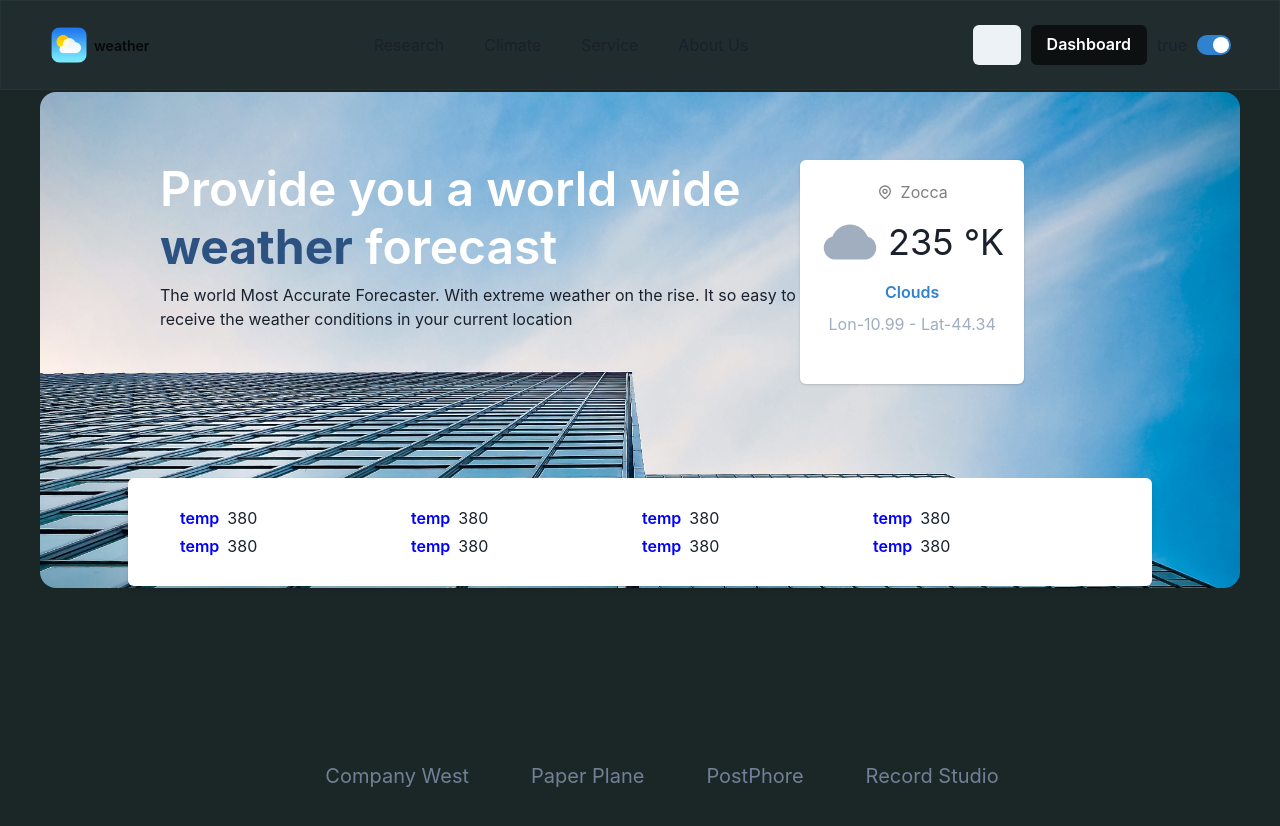
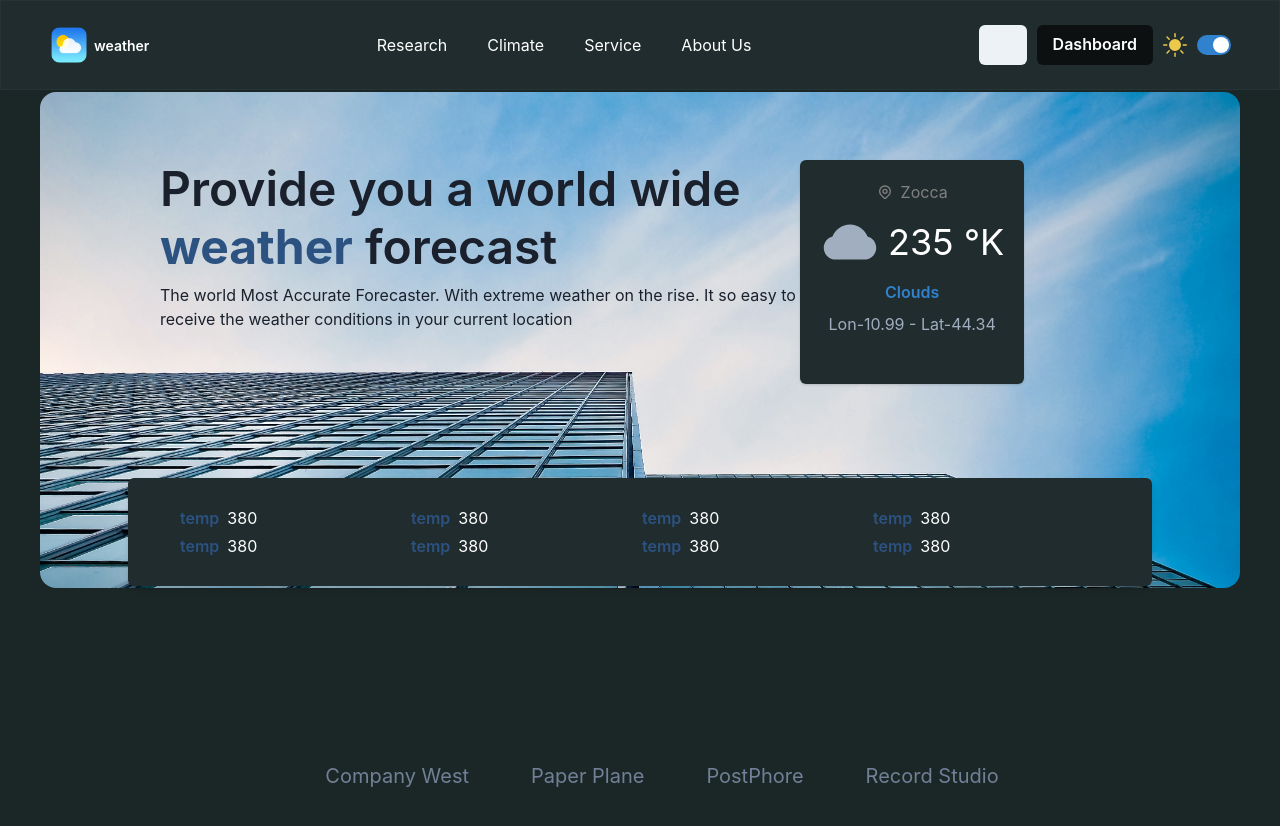
Before and after one commit to Firay24/landing-page-chakra, a React (Vite) app: page / in a window 1280 px wide. Shown: the top 826 px of the page. Built offline with nearby package versions, Linux system fonts and the light colour scheme; sample sign-in values are in the browser's storage; some icons are missing.

Commit message:
dark light mode

```diff
--- a/src/components/Navbar/index.tsx
+++ b/src/components/Navbar/index.tsx
@@ -20,7 +20,9 @@ import { AiOutlineClose } from "react-icons/ai";
 import { useNavigate } from "react-router-dom";
 import { FaPowerOff } from "react-icons/fa6";
 import { ThemeContext } from "../../router/appRouter";
-import { backgroundContainer, customBorder } from "./styles";
+import { backgroundContainer, customBorder, primaryTextColor } from "./styles";
+import { MdDarkMode } from "react-icons/md";
+import { BsFillSunFill } from "react-icons/bs";
 
 const NavBar = (props: { menu: string[]; isCurrentDashboard?: boolean }) => {
   const theme: any = useContext(ThemeContext);
@@ -102,7 +104,10 @@ const NavBar = (props: { menu: string[]; isCurrentDashboard?: boolean }) => {
           <List display="flex" gap="10">
             {props.menu.map((item, index) => (
               <ListItem key={index}>
-                <Link _hover={{ textDecor: "none", color: "blue" }}>
+                <Link
+                  _hover={{ textDecor: "none", color: "blue" }}
+                  color={primaryTextColor()}
+                >
                   {item}
                 </Link>
               </ListItem>
@@ -127,7 +132,9 @@ const NavBar = (props: { menu: string[]; isCurrentDashboard?: boolean }) => {
               >
                 Dashboard
               </Button>
-              <Text>{JSON.stringify(theme.currentTheme)}</Text>
+              <Text color="yellow.400" fontSize="2xl">
+                {theme.currentTheme ? <BsFillSunFill /> : <MdDarkMode />}
+              </Text>
               <Switch
                 isChecked={theme.currentTheme}
                 onChange={theme.switchTheme}
--- a/src/components/Navbar/sections/logo.tsx
+++ b/src/components/Navbar/sections/logo.tsx
@@ -1,11 +1,12 @@
 import { HStack, Image, Text } from "@chakra-ui/react";
 import LogoImage from "../../../assets/logo.png";
+import { primaryTextColor } from "../styles";
 
 const Logo = (props: { logoName: string }) => {
   return (
     <HStack gap={"5px"}>
       <Image src={LogoImage} alt="logo" boxSize="40px" />
-      <Text fontSize="14px" color="blackAlpha.800" fontWeight="semibold">
+      <Text fontSize="14px" color={primaryTextColor()} fontWeight="semibold">
         {props.logoName}
       </Text>
     </HStack>
--- a/src/components/Navbar/styles.ts
+++ b/src/components/Navbar/styles.ts
@@ -47,7 +47,15 @@ export const backgroundContainer2 = () => {
   if (currentTheme()) {
     return "rgba(37, 53, 54, 1)";
   } else {
-    return "rgba(233, 237, 247, 1)";
+    return "blue.600";
+  }
+};
+
+export const backgroundColorHover = () => {
+  if (currentTheme()) {
+    return "#171919";
+  } else {
+    return "gray.200";
   }
 };
 
--- a/src/page/Dashboard/index.tsx
+++ b/src/page/Dashboard/index.tsx
@@ -4,6 +4,7 @@ import cardDataDashboard from "../../util/cardDashboard";
 import { MdOutlineArrowBackIosNew } from "react-icons/md";
 import { useNavigate } from "react-router-dom";
 import NavBar from "../../components/Navbar";
+import { backgroundContainer2 } from "../../components/Navbar/styles";
 
 const Dashboard = () => {
   const navigate = useNavigate();
@@ -17,7 +18,7 @@ const Dashboard = () => {
     <Stack>
       <NavBar menu={menu} isCurrentDashboard={true} />
       <Stack
-        backgroundColor="blue.400"
+        backgroundColor={backgroundContainer2()}
         padding={5}
         justifyContent="start"
         alignItems="start"
--- a/src/page/Dashboard/pages/active/index.tsx
+++ b/src/page/Dashboard/pages/active/index.tsx
@@ -16,6 +16,7 @@ import {
 } from "@chakra-ui/react";
 import { MdOutlineArrowBackIosNew } from "react-icons/md";
 import { useNavigate } from "react-router-dom";
+import { primaryTextColor } from "../../../../components/Navbar/styles";
 
 const Project = () => {
   const navigate = useNavigate();
@@ -38,7 +39,7 @@ const Project = () => {
           <MdOutlineArrowBackIosNew />
         </Button>
       </HStack>
-      <TableContainer>
+      <TableContainer color={primaryTextColor()}>
         <Table variant="simple">
           <TableCaption>Imperial to metric conversion factors</TableCaption>
           <Thead>
--- a/src/page/Dashboard/pages/productivity/index.tsx
+++ b/src/page/Dashboard/pages/productivity/index.tsx
@@ -16,6 +16,7 @@ import {
 } from "@chakra-ui/react";
 import { MdOutlineArrowBackIosNew } from "react-icons/md";
 import { useNavigate } from "react-router-dom";
+import { primaryTextColor } from "../../../../components/Navbar/styles";
 
 const Project = () => {
   const navigate = useNavigate();
@@ -38,7 +39,7 @@ const Project = () => {
           <MdOutlineArrowBackIosNew />
         </Button>
       </HStack>
-      <TableContainer>
+      <TableContainer color={primaryTextColor()}>
         <Table variant="simple">
           <TableCaption>Imperial to metric conversion factors</TableCaption>
           <Thead>
--- a/src/page/Dashboard/pages/project/index.tsx
+++ b/src/page/Dashboard/pages/project/index.tsx
@@ -16,6 +16,7 @@ import {
 } from "@chakra-ui/react";
 import { MdOutlineArrowBackIosNew } from "react-icons/md";
 import { useNavigate } from "react-router-dom";
+import { primaryTextColor } from "../../../../components/Navbar/styles";
 
 const Project = () => {
   const navigate = useNavigate();
@@ -38,7 +39,7 @@ const Project = () => {
           <MdOutlineArrowBackIosNew />
         </Button>
       </HStack>
-      <TableContainer>
+      <TableContainer color={primaryTextColor()}>
         <Table variant="simple">
           <TableCaption>Imperial to metric conversion factors</TableCaption>
           <Thead>
--- a/src/page/Dashboard/pages/teams/index.tsx
+++ b/src/page/Dashboard/pages/teams/index.tsx
@@ -16,6 +16,7 @@ import {
 } from "@chakra-ui/react";
 import { MdOutlineArrowBackIosNew } from "react-icons/md";
 import { useNavigate } from "react-router-dom";
+import { primaryTextColor } from "../../../../components/Navbar/styles";
 
 const Project = () => {
   const navigate = useNavigate();
@@ -38,7 +39,7 @@ const Project = () => {
           <MdOutlineArrowBackIosNew />
         </Button>
       </HStack>
-      <TableContainer>
+      <TableContainer color={primaryTextColor()}>
         <Table variant="simple">
           <TableCaption>Imperial to metric conversion factors</TableCaption>
           <Thead>
--- a/src/page/LandingPage/sections/hero.tsx
+++ b/src/page/LandingPage/sections/hero.tsx
@@ -16,7 +16,10 @@ import { AiFillCloud } from "react-icons/ai";
 import { HiOutlineLocationMarker } from "react-icons/hi";
 import TempList from "./tempList";
 import dataTemp from "../../../util/dataTemp";
-import { primaryTextColor } from "../../../components/Navbar/styles";
+import {
+  backgroundContainer,
+  primaryTextColor,
+} from "../../../components/Navbar/styles";
 
 const HeroSection = () => {
   console.log(dataTemp);
@@ -54,11 +57,7 @@ const HeroSection = () => {
       >
         <Grid templateColumns="repeat(3, 1fr)" marginX="160px">
           <GridItem colSpan={2}>
-            <Heading
-              fontSize="5xl"
-              fontWeight="semibold"
-              color={primaryTextColor()}
-            >
+            <Heading fontSize="5xl" fontWeight="semibold" color="gray.800">
               Provide you a world wide{" "}
               <chakra.span color="blue.700" fontWeight="bold">
                 weather
@@ -72,7 +71,12 @@ const HeroSection = () => {
             </Text>
           </GridItem>
           <GridItem>
-            <Card width="fit-content" dropShadow="lg" aspectRatio="1/1">
+            <Card
+              width="fit-content"
+              dropShadow="lg"
+              aspectRatio="1/1"
+              backgroundColor={backgroundContainer()}
+            >
               <CardBody justifyContent="center" alignItems="center">
                 <Stack>
                   <HStack
@@ -90,7 +94,7 @@ const HeroSection = () => {
                     alignItems="center"
                   >
                     <AiFillCloud />
-                    <Text color="gray.800" fontSize="4xl">
+                    <Text color={primaryTextColor()} fontSize="4xl">
                       235 &deg;K
                     </Text>
                   </HStack>
@@ -121,7 +125,13 @@ const HeroSection = () => {
         justifyContent="center"
         zIndex="2"
       >
-        <Card width="80%" boxShadow="md" paddingY="2" paddingX="8">
+        <Card
+          width="80%"
+          boxShadow="md"
+          paddingY="2"
+          paddingX="8"
+          backgroundColor={backgroundContainer()}
+        >
           <CardBody>
             <SimpleGrid columns={4} gridRow={2} spacing={1}>
               {(() => {
--- a/src/page/LandingPage/sections/tempList.tsx
+++ b/src/page/LandingPage/sections/tempList.tsx
@@ -1,13 +1,14 @@
 import { HStack, Text } from "@chakra-ui/react";
+import { primaryTextColor } from "../../../components/Navbar/styles";
 
 const TempList = (props: { indicator: string; value: string }) => {
   return (
     <HStack>
       <HStack justifyContent="center" alignItems="center">
-        <Text color="blue" fontWeight="semibold">
+        <Text color="blue.700" fontWeight="semibold">
           {props.indicator}
         </Text>
-        <Text>{props.value}</Text>
+        <Text color={primaryTextColor()}>{props.value}</Text>
       </HStack>
     </HStack>
   );
```
Also changed, not shown: src/page/Dashboard/section/card.tsx (+8 -2 lines).
